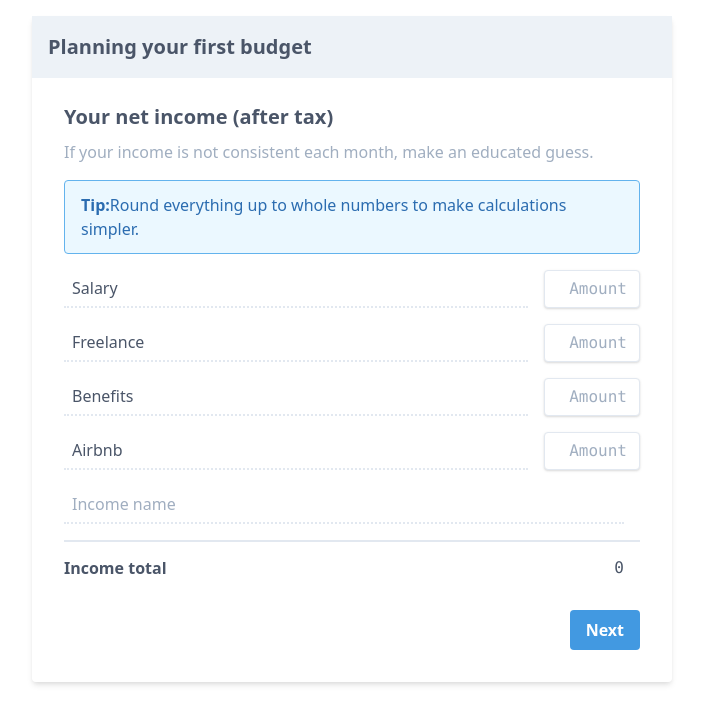
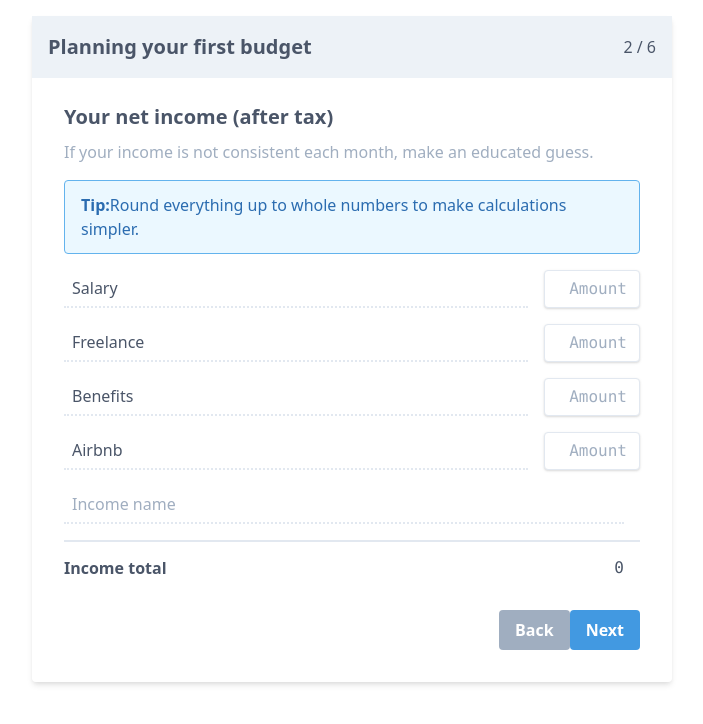
Before and after one commit to razbakov/moneydo-budget, a Nuxt app: page / in a window 1280 px wide. Both pictures are taken after a click on the button "Next". Shown: the top 724 px of the page, without its empty margins (288-991 px from the left). Built offline with nearby package versions, Linux system fonts and the light colour scheme.

Commit message:
fix calculation

```diff
--- a/pages/index.vue
+++ b/pages/index.vue
@@ -3,6 +3,7 @@
     <div>
       <div class="p-4 bg-gray-200 text-right flex justify-between items-center">
         <h1 class="text-gray-700 text-xl font-bold">Planning your first budget</h1>
+        <span class="text-gray-700">{{ step }} / 6</span>
       </div>
       <div class="px-8 pt-6 pb-8">
         <div v-if="step === 1">
@@ -52,6 +53,9 @@
               <span class="text-right py-2 px-4 text-gray-700 leading-tight font-mono">{{ total(incomes) }}</span>
             </div>
             <div class="text-right">
+              <button @click="step -= 1" class="bg-gray-500 hover:bg-gray-700 text-white font-bold py-2 px-4 rounded">
+                Back
+              </button>
               <button @click="step += 1" class="bg-blue-500 hover:bg-blue-700 text-white font-bold py-2 px-4 rounded">
                 Next
               </button>
@@ -76,6 +80,9 @@
             <span class="text-right py-2 px-4 text-gray-700 leading-tight font-mono">{{ total(expenses) }}</span>
           </div>
           <div class="text-right">
+            <button @click="step -= 1" class="bg-gray-500 hover:bg-gray-700 text-white font-bold py-2 px-4 rounded">
+              Back
+            </button>
             <button @click="step += 1" class="bg-blue-500 hover:bg-blue-700 text-white font-bold py-2 px-4 rounded">
               Next
             </button>
@@ -104,6 +111,9 @@
             <span class="text-right py-2 px-4 text-gray-700 leading-tight font-mono">{{ total(expenses, {needs: false}) }}</span>
           </div>
           <div class="text-right">
+            <button @click="step -= 1" class="bg-gray-500 hover:bg-gray-700 text-white font-bold py-2 px-4 rounded">
+              Back
+            </button>
             <button @click="step += 1" class="bg-blue-500 hover:bg-blue-700 text-white font-bold py-2 px-4 rounded">
               Next
             </button>
@@ -138,6 +148,9 @@
             <span class="w-1/3 text-right py-2 px-4 text-gray-700 leading-tight font-mono">{{ availableAmount }}</span>
           </div>
           <div class="text-right">
+            <button @click="step -= 1" class="bg-gray-500 hover:bg-gray-700 text-white font-bold py-2 px-4 rounded">
+              Back
+            </button>
             <button @click="step += 1" class="bg-blue-500 hover:bg-blue-700 text-white font-bold py-2 px-4 rounded">
               Next
             </button>
@@ -152,25 +165,34 @@
             <strong class="font-bold">Tip:</strong>
             <span class="block sm:inline">Method 50/30/20 recommends to allocate 50% for needs and 30% for wants. I calculated those values for you.</span>
           </div>
-          <div class="flex mb-4">
+          <div class="flex mb-4 items-center">
             <label class="w-full p-2 border-b-2 border-dotted text-gray-700 leading-tight mr-4">Needs</label>
             <input class="text-right shadow appearance-none border rounded w-24 py-2 px-3 text-gray-700 leading-tight focus:outline-none focus:shadow-outline font-mono" autocomplete="off" type="tel" placeholder="Amount" v-model="needsAmount" />
+            <span class="text-right ml-2 text-gray-700 leading-tight w-1/4">~ {{ Math.round(needsAmount/30) }} per day</span>
           </div>
-          <div class="flex mb-4">
+          <div class="flex mb-4 items-center">
             <label class="w-full p-2 border-b-2 border-dotted text-gray-700 leading-tight mr-4">Wants</label>
             <input class="text-right shadow appearance-none border rounded w-24 py-2 px-3 text-gray-700 leading-tight focus:outline-none focus:shadow-outline font-mono" autocomplete="off" type="tel" placeholder="Amount" v-model="wantsAmount" />
+            <span class="text-right ml-2 text-gray-700 leading-tight w-1/4">~ {{ Math.round(wantsAmount/30) }} per day</span>
           </div>
-          <div class="flex mb-4">
+          <div class="flex mb-4 items-center">
             <label class="w-full p-2 border-b-2 border-dotted text-gray-700 leading-tight mr-4">Culture</label>
             <input class="text-right shadow appearance-none border rounded w-24 py-2 px-3 text-gray-700 leading-tight focus:outline-none focus:shadow-outline font-mono" autocomplete="off" type="tel" placeholder="Amount" v-model="cultureAmount" />
+            <span class="text-right ml-2 text-gray-700 leading-tight w-1/4">~ {{ Math.round(cultureAmount/30) }} per day</span>
           </div>
-          <div class="flex mb-4">
+          <div class="flex mb-4 items-center">
             <label class="w-full p-2 border-b-2 border-dotted text-gray-700 leading-tight mr-4">Extra</label>
             <input class="text-right shadow appearance-none border rounded w-24 py-2 px-3 text-gray-700 leading-tight focus:outline-none focus:shadow-outline font-mono" autocomplete="off" type="tel" placeholder="Amount" v-model="extraAmount" />
+            <span class="text-right ml-2 text-gray-700 leading-tight w-1/4">~ {{ Math.round(extraAmount/30) }} per day</span>
           </div>
           <div class="flex mb-4 border-t-2 py-2">
             <label class="w-full py-2 text-gray-700 font-bold leading-tight mr-4 text-grey-700">Balance</label>
             <span class="text-right py-2 px-4 text-gray-700 leading-tight font-mono">{{ balance }}</span>
+          </div>
+          <div class="text-right">
+            <button @click="step -= 1" class="bg-gray-500 hover:bg-gray-700 text-white font-bold py-2 px-4 rounded">
+              Back
+            </button>
           </div>
         </div>
       </div>
@@ -273,11 +295,17 @@ export default {
   watch: {
     incomeTotal() {
       this.calculate();
+    },
+    expenseTotal() {
+      this.calculate();
     }
   },
   computed: {
     incomeTotal () {
       return this.total(this.incomes);
+    },
+    expenseTotal () {
+      return this.total(this.expenses);
     },
     availableAmount () {
       return this.total(this.incomes) - this.total(this.expenses) - this.savingAmount;
```
